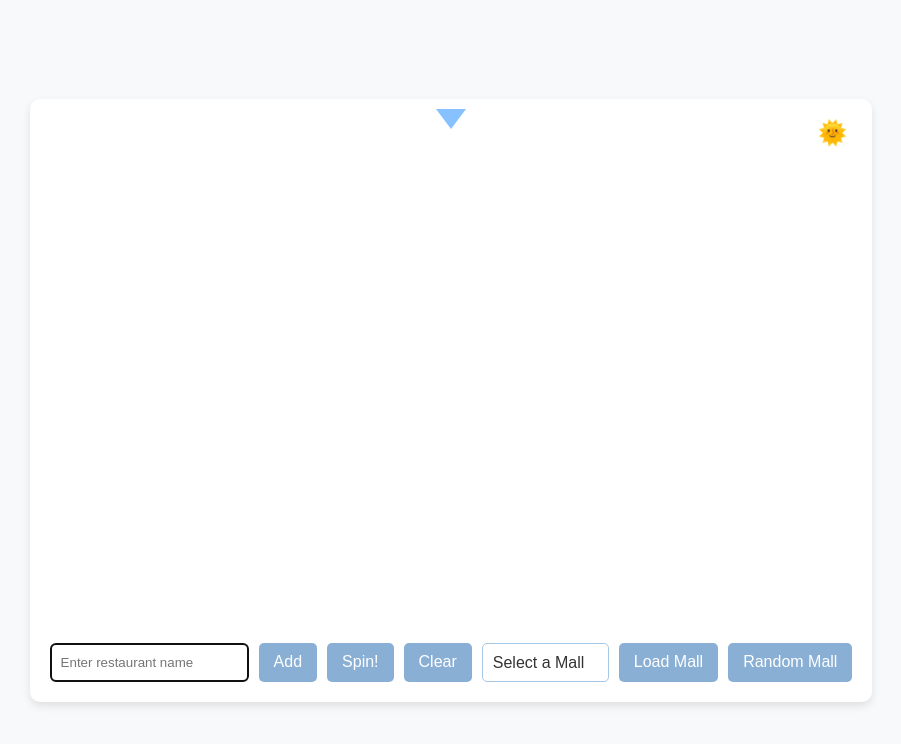
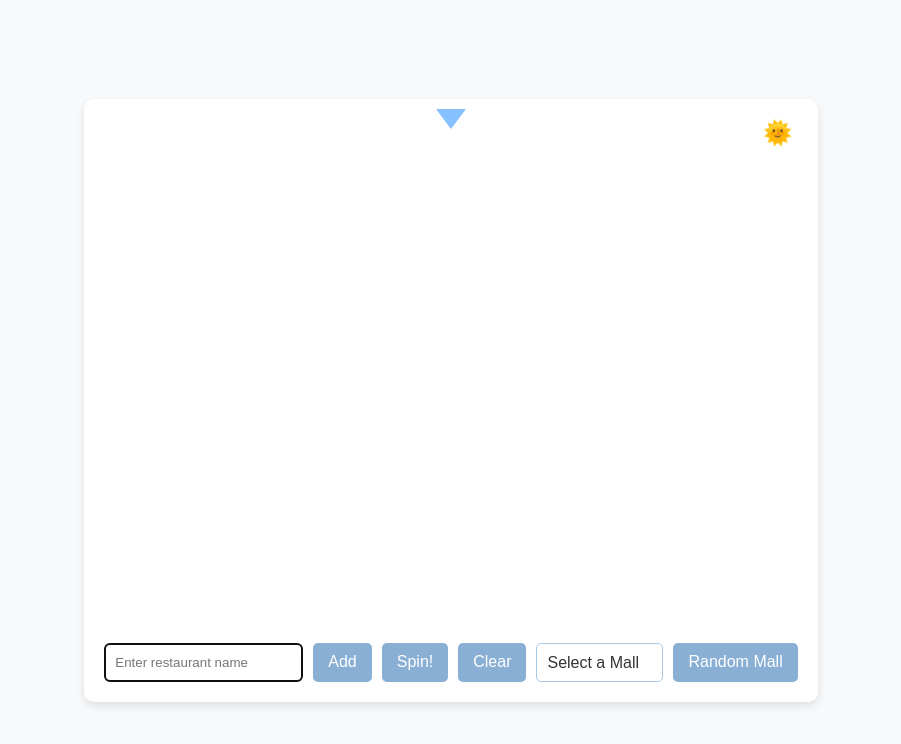
Before and after one commit to shoandeep/SpintheWheel_Shoan, a plain HTML site: page index.html in a window 1280 px wide. Shown: the whole page, without its empty margins (189-1090 px from the left). Drawn offline with nearby package versions, Linux system fonts and the light colour scheme.

Commit message:
Update index.html

```diff
--- a/index.html
+++ b/index.html
@@ -28,7 +28,6 @@
                 <option value="fourSeasons">Four Seasons</option>
                 <option value="wismaCentral">Wisma Central</option>
             </select>
-            <button onclick="loadMallRestaurants()">Load Mall</button>
             <button onclick="randomlySelectMall()">Random Mall</button>
         </div>
 
```
